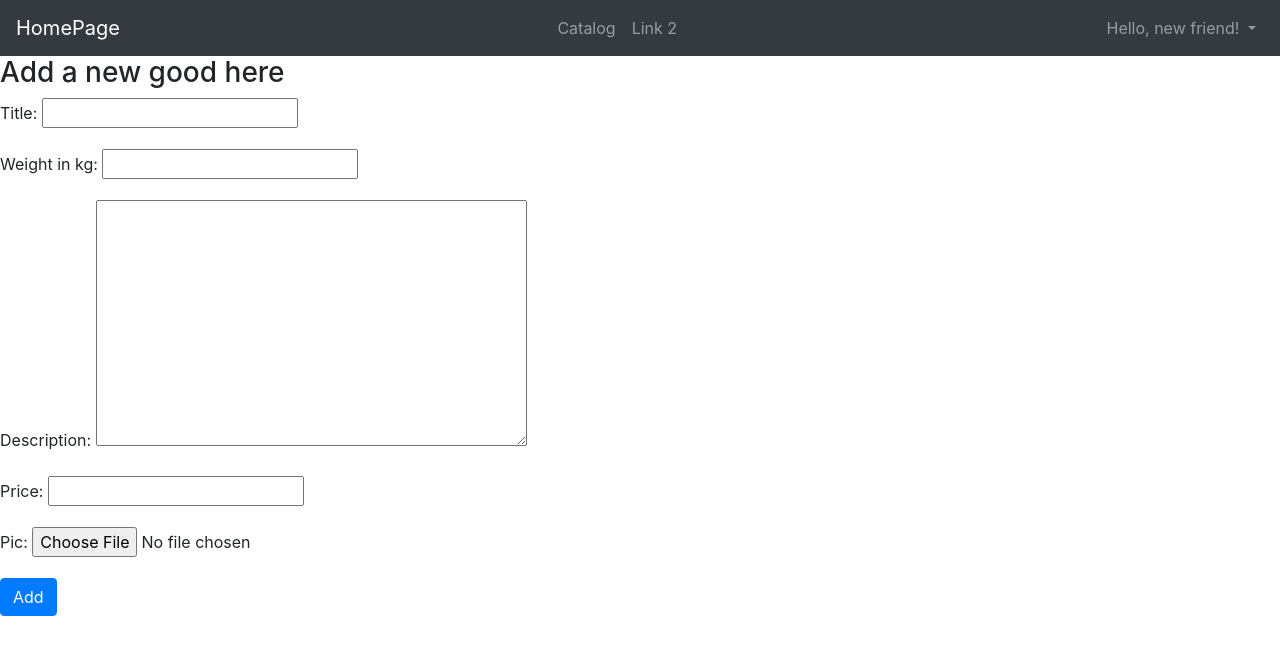
After one commit to MariaImangalina/shop, a Django app: page /goods/add/ in a window 1280 px wide. The commit adds this page. Shown: the top 655 px of the page. Run offline with Django 3.2, Linux system fonts and the light colour scheme; some libraries are stand-ins or nearby versions.

Commit message:
fixed img display

```diff
--- a/goods/models.py
+++ b/goods/models.py
@@ -1,11 +1,15 @@
 from django.db import models
+from django.urls import reverse
 
 class Good(models.Model):
     title = models.CharField(max_length=255)
     weight = models.FloatField(verbose_name='Weight in kg')
     description = models.TextField()
     price = models.FloatField()
-    pic = models.ImageField(upload_to='goods/')
+    pic = models.ImageField(upload_to='goods/', blank=True)
 
     def __str__(self):
         return self.title
+
+    def get_absolute_url(self):
+        return reverse('goods:detail', kwargs={'pk':self.pk})
--- /dev/null
+++ b/goods/templates/goods/good_form.html
@@ -0,0 +1,14 @@
+{% extends 'base.html' %}
+
+
+{% block content %}
+
+<h3>Add a new good here</h3>
+<form method="post" enctype="multipart/form-data">
+    {% csrf_token %}
+    {{ form.as_p }}
+    <input type="submit" class='btn btn-primary' value="Add">
+</form>
+
+
+{% endblock %}
--- a/goods/urls.py
+++ b/goods/urls.py
@@ -6,4 +6,6 @@ app_name = 'goods'
 urlpatterns = [
     path('all/', views.GoodsList.as_view(), name='all'),
     path('item/<int:pk>/', views.GoodDetail.as_view(), name='detail'),
+    path('add/', views.CreateGood.as_view(), name='add'),
+    path('update/<int:pk>/', views.GoodUpdate.as_view(), name='update'),
 ]
--- a/goods/views.py
+++ b/goods/views.py
@@ -1,9 +1,18 @@
 from django.shortcuts import render
 from django.views import generic
 from .models import Good
+from django.contrib.auth.mixins import LoginRequiredMixin
 
 class GoodsList(generic.ListView):
     model = Good
 
 class GoodDetail(generic.DetailView):
     model = Good
+
+class CreateGood(generic.CreateView, LoginRequiredMixin):
+    model = Good
+    fields = '__all__'
+
+class GoodUpdate(generic.UpdateView, LoginRequiredMixin):
+    model = Good
+    fields = '__all__'
--- a/shop/urls.py
+++ b/shop/urls.py
@@ -17,6 +17,9 @@ from django.contrib import admin
 from django.urls import path, include
 from . import views
 
+from django.conf import settings
+from django.conf.urls.static import static
+
 urlpatterns = [
     path('admin/', admin.site.urls),
     path('', views.HomePage.as_view(), name='homepage'),
@@ -24,3 +27,6 @@ urlpatterns = [
     path('goods/', include('goods.urls', namespace='goods')),
 
 ]
+
+if settings.DEBUG:
+     urlpatterns += static(settings.MEDIA_URL, document_root=settings.MEDIA_ROOT)
--- a/templates/base.html
+++ b/templates/base.html
@@ -10,8 +10,11 @@
     <nav class='navbar navbar-expand-lg navbar-dark bg-dark justify-content-between'>
         <a class='navbar-brand'href="#">HomePage</a>
         <ul class='navbar-nav'>
-            <li class='nav-item'><a class='nav-link' href="{% url 'goods:all' %}">Link 1</a></li>
+            <li class='nav-item'><a class='nav-link' href="{% url 'goods:all' %}">Catalog</a></li>
             <li class='nav-item'><a class='nav-link' href="#">Link 2</a></li>
+            {% if user.is_staff %}
+            <li class='nav-item'><a class='nav-link'href="{% url 'goods:add' %}">Add goods</a></li>
+            {% endif %}
         </ul>
 
         <ul class='navbar-nav'>
```
Also changed, not shown: goods/templates/goods/good_detail.html (+5 -8 lines), goods/templates/goods/good_list.html (+6 -3 lines), db.sqlite3, goods/migrations/0002_auto_20200830_1423.py (added), goods/migrations/0003_auto_20200830_1432.py (added), media/goods/молоко.jpg (added), media/goods/сыр.jpg (added), media/goods/хлеб.png (added), media/goods/хлеб_9yKA65y.png (added), media/goods/хлеб_EuKVatn.png (added).
